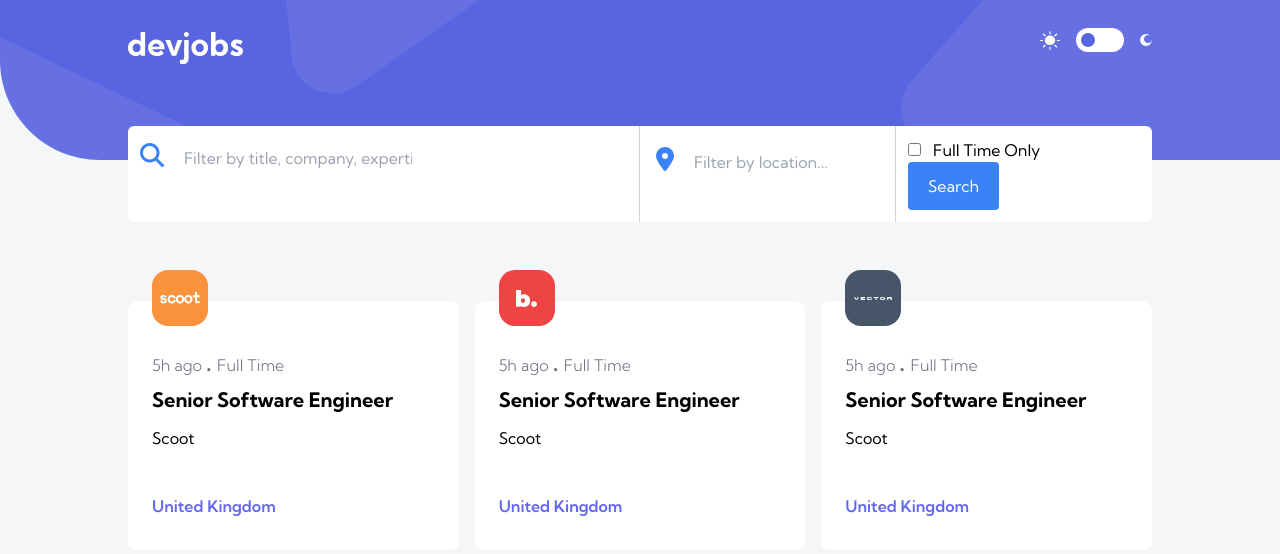
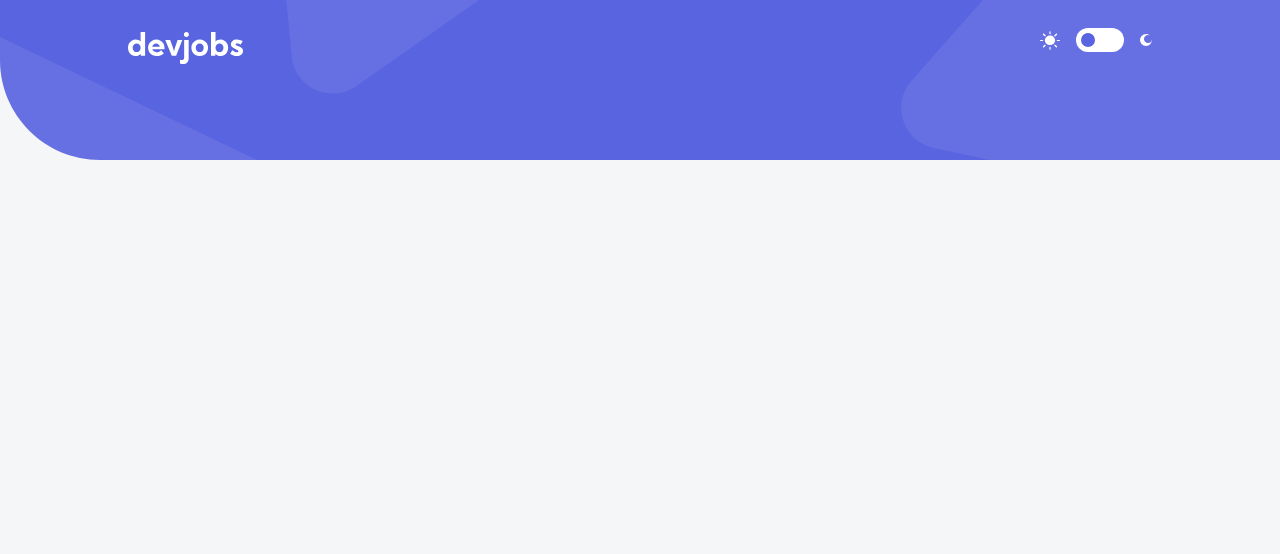
Before and after one commit to Hayfron24/devJobs, an Angular app: page /details in a window 1280 px wide. Before the commit this address led to /. Shown: the top 554 px of the page. Built offline with nearby package versions, Linux system fonts and the light colour scheme.

Commit message:
cards content fetch and theme switch achieved

```diff
--- a/src/app/app.component.html
+++ b/src/app/app.component.html
@@ -1,3 +1,3 @@
 <app-header></app-header>
-<app-main-content></app-main-content>
-<p></p>
+<router-outlet></router-outlet>
+<!-- <app-main-content></app-main-content> -->
--- a/src/app/app.component.ts
+++ b/src/app/app.component.ts
@@ -1,4 +1,6 @@
 import { Component, HostBinding } from '@angular/core';
+import { DataService } from './data.service';
+
 
 @Component({
   selector: 'app-root',
@@ -8,8 +10,19 @@ import { Component, HostBinding } from '@angular/core';
 export class AppComponent {
   title = 'devJobs';
   // btn = document.getElementById('light-mode');
- isDark = false;
+  isDarkMode = false;
 
+  constructor(private dataService: DataService) {
+    this.dataService.isDarkMode$.subscribe(isDarkMode => {
+      // Use the current value of isDarkMode here
+      console.log('Dark mode is:', isDarkMode);
+      this.isDarkMode = isDarkMode;  // Assign the value to a property in AppComponent
 
+    });
+  }
+
+  @HostBinding('class.dark') get mode() {
+    return this.isDarkMode;
+  }
 
 }
--- a/src/app/app.module.ts
+++ b/src/app/app.module.ts
@@ -6,19 +6,32 @@ import { AppComponent } from './app.component';
 import { HeaderComponent } from './header/header.component';
 import { MainContentComponent } from './mianContent/mainContent.component';
 import { SearchComponent } from './search/search.component';
+import { HttpClientModule } from '@angular/common/http';
+import { DetailsComponent } from './details/details.component';
+import { RouterModule, Routes } from '@angular/router';
+
+
+const appRoutes: Routes = [
+  {path: '', component: MainContentComponent},
+  {path: 'details', component: DetailsComponent}
+  // {path: 'details', component: DetailsComponent}
+];
 
 @NgModule({
   declarations: [
     AppComponent,
     HeaderComponent,
     MainContentComponent,
-    SearchComponent
+    SearchComponent,
+    DetailsComponent
   ],
   imports: [
     BrowserModule,
-    AppRoutingModule
+    AppRoutingModule,
+    HttpClientModule,
+    RouterModule.forRoot(appRoutes)
   ],
   providers: [],
-  bootstrap: [AppComponent]
+  bootstrap: [AppComponent],
 })
 export class AppModule { }
--- /dev/null
+++ b/src/app/data.service.ts
@@ -0,0 +1,24 @@
+import { Injectable } from '@angular/core';
+import { HttpClient } from '@angular/common/http';
+import { Observable } from 'rxjs';
+import { BehaviorSubject } from 'rxjs';
+
+@Injectable({
+  providedIn: 'root',
+})
+export class DataService {
+  private apiUrl = '../../assets/data.json';  // Replace with your API URL or JSON file path
+
+  private isDarkModeSubject = new BehaviorSubject<boolean>(false);
+  isDarkMode$ = this.isDarkModeSubject.asObservable();
+
+  toggleDarkMode(){
+    return this.isDarkModeSubject.next(!this.isDarkModeSubject.value);
+  }
+
+  constructor(private http: HttpClient) {}
+
+  getData(): Observable<any> {
+    return this.http.get<any>(this.apiUrl);
+  }
+}
--- /dev/null
+++ b/src/app/details/details.component.html
@@ -0,0 +1 @@
+<p></p>
--- /dev/null
+++ b/src/app/details/details.component.ts
@@ -0,0 +1,23 @@
+import { Component } from '@angular/core';
+import { DataService } from '../data.service';
+
+@Component({
+  selector: 'app-details',
+  templateUrl: './details.component.html',
+  styleUrl: './details.component.css'
+})
+export class DetailsComponent{
+  data: any;
+
+  constructor(private details: DataService){}
+
+
+  ngOnInit(): void {
+    this.details.getData().subscribe((result) => {
+      this.data = result;
+      console.log(this.data);
+
+    })
+  }
+
+}
--- a/src/app/header/header.component.ts
+++ b/src/app/header/header.component.ts
@@ -1,4 +1,5 @@
 import { Component, HostBinding } from '@angular/core';
+import { DataService } from '../data.service';
 
 @Component({
     selector: 'app-header',
@@ -14,16 +15,19 @@ export class HeaderComponent{
 
     isDarkMode = false;
 
+    constructor(private themeService: DataService) {}
     onChangeBtn (){
        this.isDarkMode = !this.isDarkMode;
         this.btnImg = this.isDarkMode ? "../../assets/desktop/btn-dark-mode.svg" : "../../assets/desktop/btn-light-mode.svg";
 
         this.darkElements.forEach( element =>{
-            // element.style.backgroundColor = this.isDarkMode? '#19202D' : this.originalBackgroundColor;
+            element.style.backgroundColor = this.isDarkMode? '#121721' : this.originalBackgroundColor;
         })
 
+
+        this.themeService.toggleDarkMode();
+
     }
-    @HostBinding('class.dark') get mode() {
-        return this.isDarkMode;
-    }
+
+
 }
--- a/src/app/mianContent/mainContent.component.html
+++ b/src/app/mianContent/mainContent.component.html
@@ -1,34 +1,15 @@
 <div class="flex justify-center items-center flex-col relative bottom-9">
     <app-search class="w-4/5"></app-search>
-    <div class="w-4/5 grid lg:grid-cols-3 gap-4 md: grid-cols-2">
-        <div class=" bg-white col-span-1 rounded-lg pl-6 pt-11 relative">
-            <p class="text-gray-500 font-light pb-2">5h ago <span class="text-2xl font-bold">. </span><span>Full Time</span></p>
-            <h2 class="text-xl font-bold pb-3">Senior Software Engineer</h2>
-            <p class="pb-11">Scoot</p>
-            <p class="text-indigo-500 font-semibold pb-8">United Kingdom</p>
-            <div class="w-14 h-14 rounded-2xl bg-orange-400 absolute bottom-56 flex justify-center items-center">
-                <img src="../../assets/logos/scoot.svg" alt="">
+    <div class="w-4/5 grid lg:grid-cols-3 gap-6 md:grid-cols-2 sm:grid-cols-1">
+        <div *ngFor="let job of displayedCards" class="dark:bg-[#19202D] shadow bg-white col-span-1 rounded-lg pl-6 pt-11 relative mb-12">
+            <p class="text-gray-500 font-light pb-2">{{job.postedAt}}<span class="text-2xl font-bold">. </span><span>{{job.contract}}</span></p>
+            <h2 class="dark:text-white text-xl font-bold pb-3">{{job.position}}</h2>
+            <p class="text-gray-500 font-light pb-11">{{job.company}}</p>
+            <p class="text-indigo-500 font-semibold pb-8">{{ job.location }}</p>
+            <div class="w-14 h-14 rounded-2xl absolute bottom-56 flex justify-center items-center" [ngStyle]="{backgroundColor:job.logoBackground}">
+                <img [src]="job.logo" alt="">
             </div>
         </div>
-        <div class=" bg-white col-span-1 rounded-lg pl-6 pt-11 relative">
-            <p class="text-gray-500 font-light pb-2">5h ago <span class="text-2xl font-bold">. </span><span>Full Time</span></p>
-            <h2 class="text-xl font-bold pb-3">Senior Software Engineer</h2>
-            <p class="pb-11">Scoot</p>
-            <p class="text-indigo-500 font-semibold pb-8">United Kingdom</p>
-            <div class="w-14 h-14 rounded-2xl bg-red-500 absolute bottom-56 flex justify-center items-center">
-                <img src="../../assets/logos/blogr.svg" alt="">
-            </div>
-        </div>
-        <div class=" bg-white col-span-1 rounded-lg pl-6 pt-11 relative">
-            <p class="text-gray-500 font-light pb-2">5h ago <span class="text-2xl font-bold">. </span><span>Full Time</span></p>
-            <h2 class="text-xl font-bold pb-3">Senior Software Engineer</h2>
-            <p class="pb-11">Scoot</p>
-            <p class="text-indigo-500 font-semibold pb-8">United Kingdom</p>
-            <div class="w-14 h-14 rounded-2xl bg-slate-600 absolute bottom-56 flex justify-center items-center">
-                <img src="../../assets/logos/vector.svg" alt="">
-            </div>
-        </div>
-
-
     </div>
+    <button class="bg-indigo-600 px-5 py-3  text-xl text-white font-bold rounded" *ngIf="data > displayedCards"  (click)="loadMore()">Load more...</button>
 </div>
--- a/src/app/mianContent/mainContent.component.ts
+++ b/src/app/mianContent/mainContent.component.ts
@@ -1,4 +1,5 @@
 import { Component } from "@angular/core";
+import { DataService } from "../data.service";
 
 @Component({
     selector: 'app-main-content',
@@ -7,6 +8,31 @@ import { Component } from "@angular/core";
 })
 
 export class MainContentComponent {
+    data: any;
+    displayedCards: any[] = [];
+    cardsPerPage: number = 6;
 
 
+
+
+
+    constructor(private dataService: DataService) {}
+
+    ngOnInit (): void {
+        this.dataService.getData().subscribe((result) => {
+            this.data = result;
+
+            this.displayedCards = this.data.slice(0, this.cardsPerPage);
+            console.log(this.data);
+            console.log(this.displayedCards);
+     });
+    }
+
+
+    loadMore() {
+        const startIndex = this.displayedCards.length;
+        const endIndex = startIndex + 3;
+        this.displayedCards.push(...this.data.slice(startIndex, endIndex));
+    }
+
 }
--- a/src/app/search/search.component.html
+++ b/src/app/search/search.component.html
@@ -1,16 +1,17 @@
-<div class="search-bar w-full bg-white grid grid-cols-3 lg:grid-cols-4 rounded-md mb-20 overflow-hidden ">
+<div class="dark:bg-[#19202D] search-bar w-full bg-white grid grid-cols-3 lg:grid-cols-4 rounded-md mb-20 overflow-hidden ">
     <div class="p-3 col-span-1 lg:col-span-2 border-r border-gray-300">
         <label for="" class="pr-3 text-2xl"><i class="fa-solid fa-magnifying-glass text-blue-500"></i></label>
-        <input class="w-2/4 p-2 outline-none" type="text" placeholder="Filter by title, company, expertise">
+        <input class="dark:bg-[#19202D] w-2/4 p-2 outline-none" type="text" placeholder="Filter by title, company, expertise">
     </div>
     <div class="col-span-1 p-4 border-r border-gray-300">
         <label for="" class="text-2xl pr-3"><i class="fa-solid fa-location-dot text-blue-500">
         </i></label>
-        <input class="w-3/4 p-2 outline-none" placeholder="Filter by location...">
+        <input class="dark:bg-[#19202D] w-3/4 p-2 outline-none" placeholder="Filter by location...">
     </div>
     <div class="col-span-1 p-3">
         <input type="checkbox" class="mr-3 accent-indigo-500">
-        <label for="" class="pr-4">Full Time Only</label>
-        <button class="bg-blue-500 px-5 py-3 rounded text-white">Search</button>
+        <label for="" class="font-bold hidden lg:inline dark:text-white lg:pr-3 ">Full Time Only</label>
+        <label for="" class="font-bold sm:inline lg:hidden pr-3">Full Time</label>
+        <button class="text-sm bg-blue-500 px-3 rounded text-white lg:px-5 py-3 ">Search</button>
     </div>
 </div>
```
Also changed, not shown: src/app/details/details.component.css (added), 1 other file (tests, documents, lock files or other folders).
